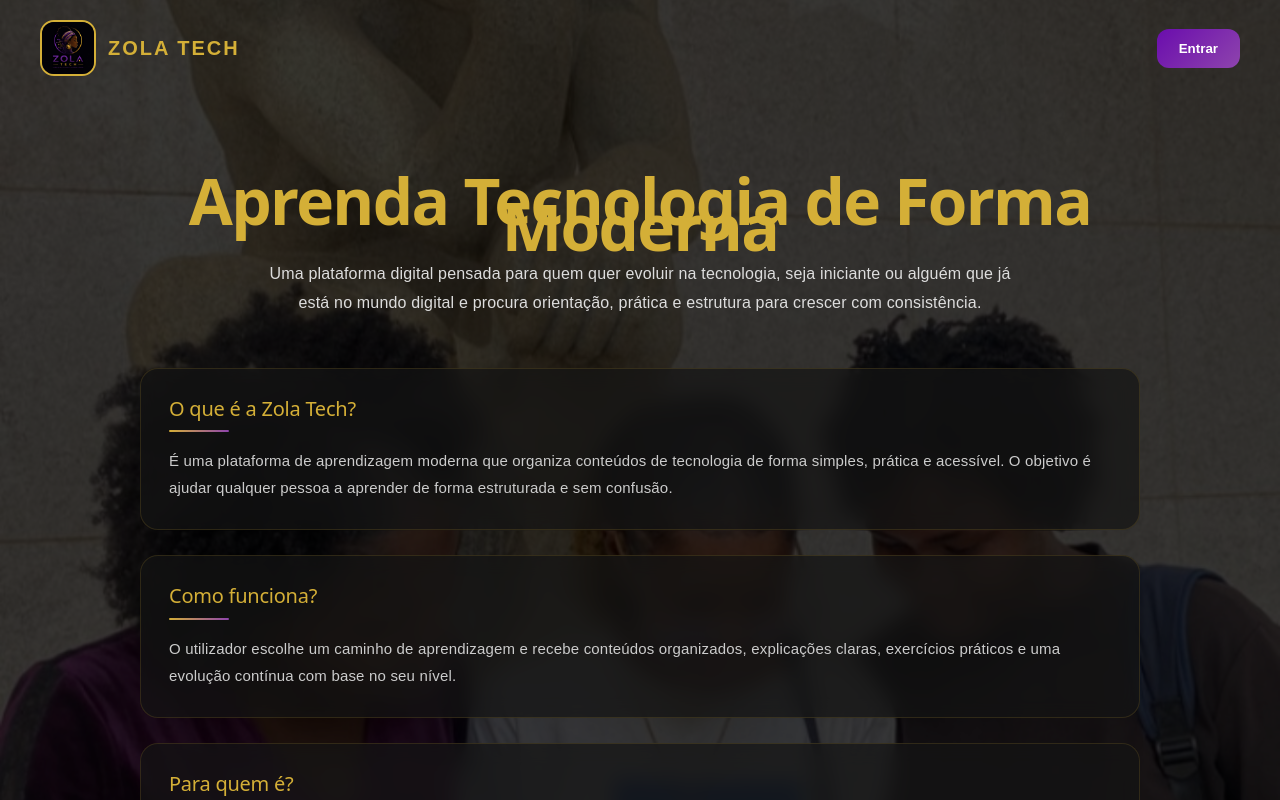
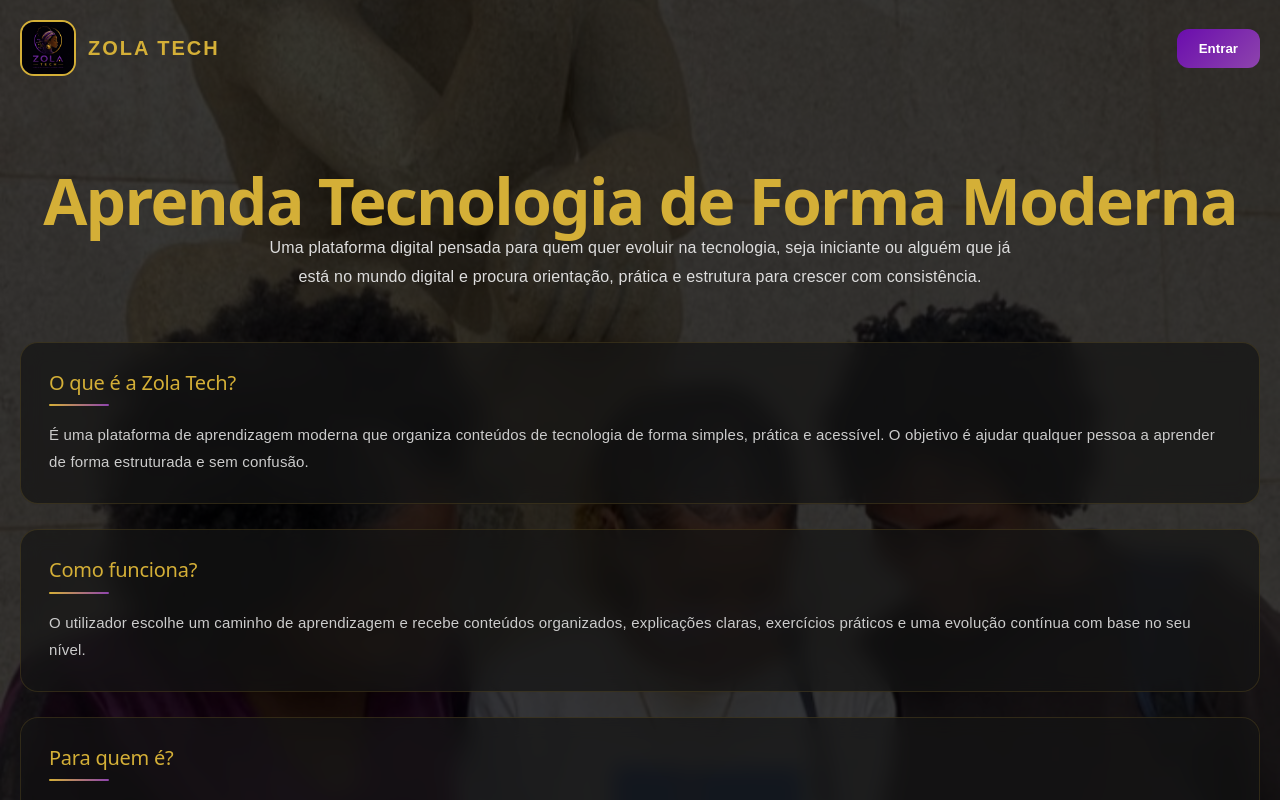
Before and after one commit to conceicao-cruz/zola-tech, a React (Vite) app: page / in a window 1280 px wide. Shown: the top 800 px of the page. Built offline with nearby package versions, Linux system fonts and the light colour scheme; the HTML template or start-up script is replaced by a standard one.

Commit message:
corrige largura da landing page

```diff
--- a/src/LandingPage.jsx
+++ b/src/LandingPage.jsx
@@ -115,12 +115,14 @@ function LandingPage() {
 const styles = {
   container: {
   minHeight: "100vh",
+  width: "100vw",
   backgroundSize: "cover",
   backgroundPosition: "center",
   backgroundRepeat: "no-repeat",
   position: "relative",
   fontFamily: "Arial, sans-serif",
   color: "white",
+  overflowX: "hidden",
 },
 
   overlay: {
@@ -136,9 +138,9 @@ const styles = {
   display: "flex",
   justifyContent: "space-between",
   alignItems: "center",
-    padding: "20px 40px",
-    maxWidth: "1200px",
-    margin: "0 auto",
+  padding: "20px",
+  width: "100%",
+  boxSizing: "border-box",
 },
 
   logoBox: {
@@ -175,12 +177,11 @@ const styles = {
  main: {
   position: "relative",
   zIndex: 2,
-    maxWidth: "1000px",
-    margin: "0 auto",
+  width: "100%",
   padding: "60px 20px 100px",
   textAlign: "center",
+  boxSizing: "border-box",
 },
-
   title: {
     fontSize: "clamp(34px, 6vw, 64px)",
     color: "#D4AF37",
@@ -191,6 +192,7 @@ const styles = {
   subtitle: {
   fontSize: "16px",
   color: "#ddd",
+  width: "100%",
   maxWidth: "750px",
   margin: "0 auto 50px",
   lineHeight: "1.8",
```
Lines whose indentation alone changed are shown as unchanged.
